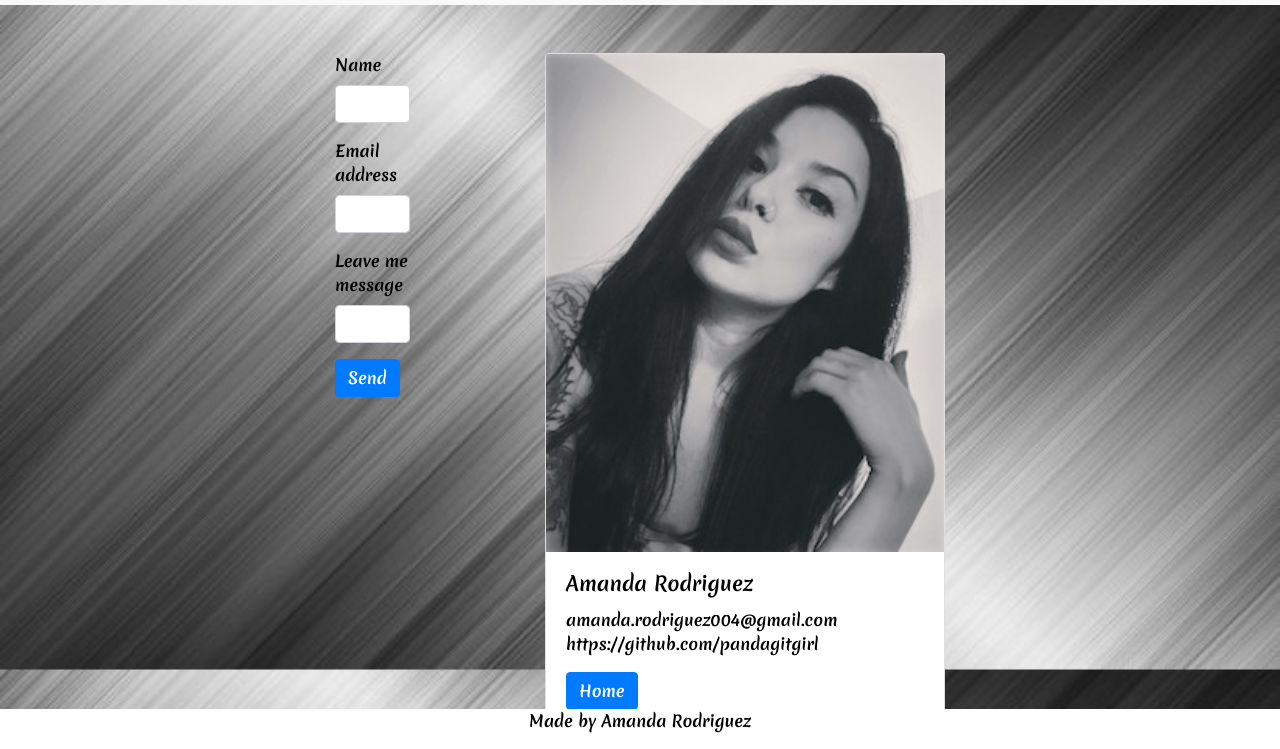
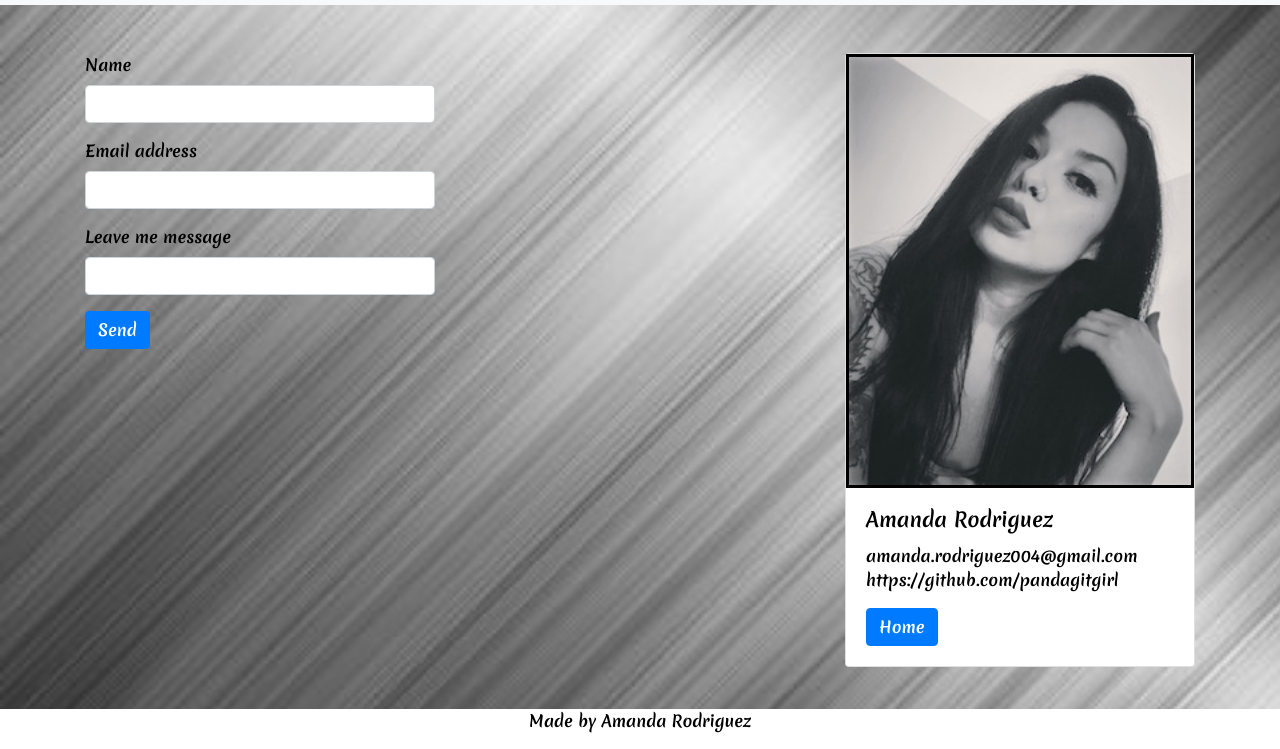
Before and after one commit to pandagitgirl/Responsive-Portfolio-HW-2, a plain HTML site: page contact.html in a window 1280 px wide. Shown: the part 51-800 px from the top of the page. Drawn offline with nearby package versions, Linux system fonts and the light colour scheme.

Commit message:
updated css

```diff
--- a/assets/style1.css
+++ /dev/null
@@ -1,8 +0,0 @@
-.container {
-  width: 50%;
-  height: 50px;
-}
-
-body {
-  font-family: "Merienda", cursive;
-}
--- a/contact.html
+++ b/contact.html
@@ -10,7 +10,7 @@
       integrity="sha384-JcKb8q3iqJ61gNV9KGb8thSsNjpSL0n8PARn9HuZOnIxN0hoP+VmmDGMN5t9UJ0Z"
       crossorigin="anonymous"
     />
-    <link rel="stylesheet" href="./assets/style1.css" />
+    <link rel="stylesheet" href="./assets/style.css" />
     <link
       href="https://fonts.googleapis.com/css2?family=Merienda:wght@700&display=swap"
       rel="stylesheet"
@@ -96,7 +96,7 @@
     <div class="col-sm">
     </div>
     <div class="col-sm">
-      <div class="card" style="width: 25rem;">
+      <div class="card" style="width: auto; height: auto;">
         <img src="./assets/Images/D7185153-0D90-459E-915B-1F4C96F402A5.jpeg" class="contact info" alt="pic of me">
         <div class="card-body">
           <h5 class="card-title">Amanda Rodriguez</h5>
```
Also changed, not shown: 1 other file.
